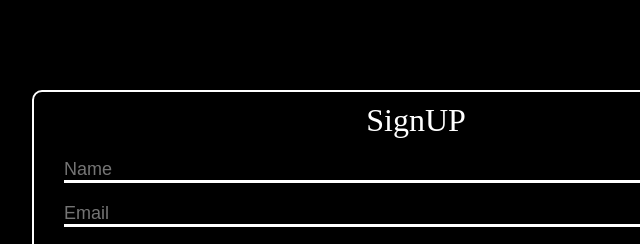
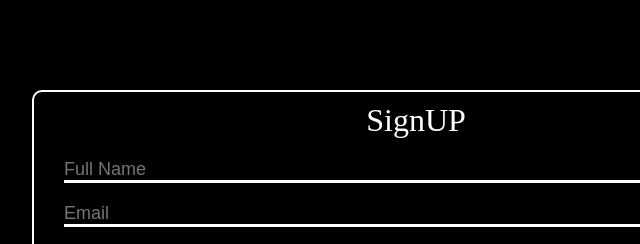
Before and after one commit to Crazydeepu/First-Html-Project, a plain HTML site: page index.html in a window 1280 px wide. Shown: the top 244 px of the page, 258-898 px from the left. Drawn offline with Linux system fonts and the light colour scheme.

Commit message:
New Changes

```diff
--- a/index.html
+++ b/index.html
@@ -17,7 +17,7 @@
         <div class="form">
             <form action="submit" method="post">
                 <h1>SignUP</h1>
-                <input  class="input" type="text" placeholder="Name" required>
+                <input  class="input" type="text" placeholder="Full Name" required>
                 <input  class="input" type="email" placeholder="Email" required>
                 <input  class="input" type="password" placeholder="Password" required>
                 <input  class="input" type="password" placeholder="Confirm Password" required>
```
